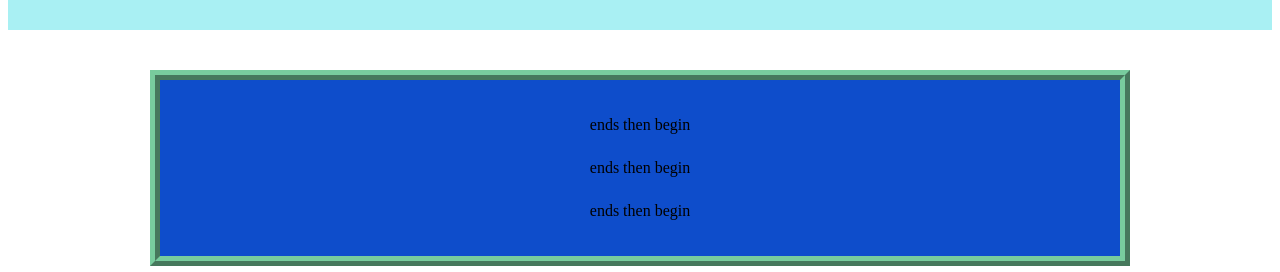
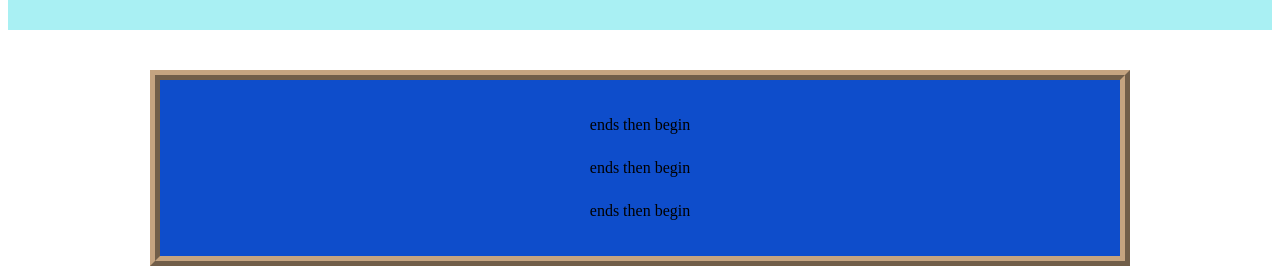
Before and after one commit to jingyv-42/leather, a plain HTML site: page index.html in a window 1280 px wide. Shown: the part 680-952 px from the top of the page. Drawn offline with Linux system fonts and the light colour scheme.

Commit message:
Update index.html

```diff
--- a/index.html
+++ b/index.html
@@ -25,7 +25,7 @@
          background-color: rgb(14, 77, 203);
          border-width: 10px;
          border-style: ridge;
-         border-color: rgb(120, 204, 157);
+         border-color: rgb(197, 164, 128);
          margin: 40px auto ;
          padding: 15px 30px;
          line-height: 1.7;
```
